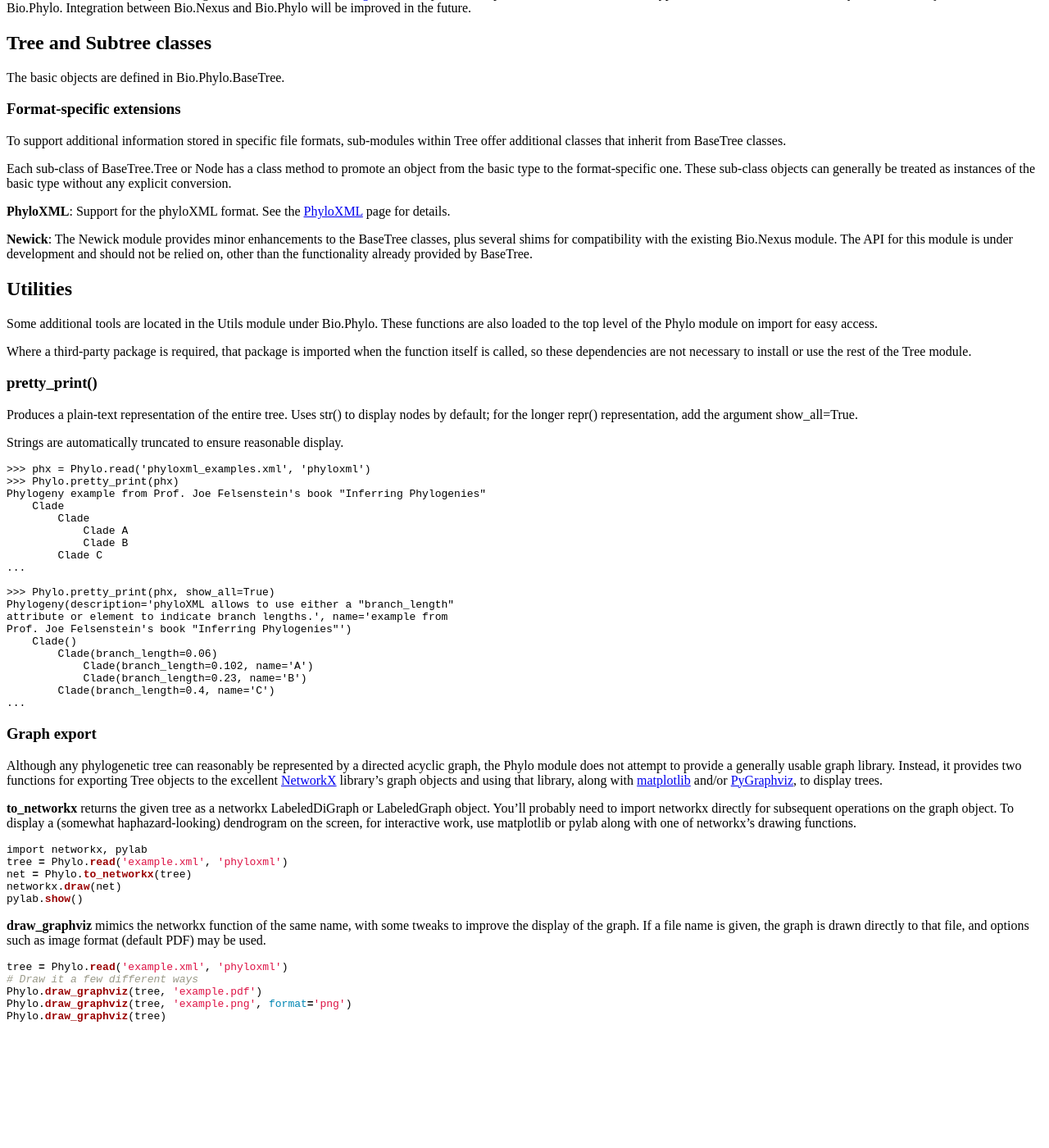
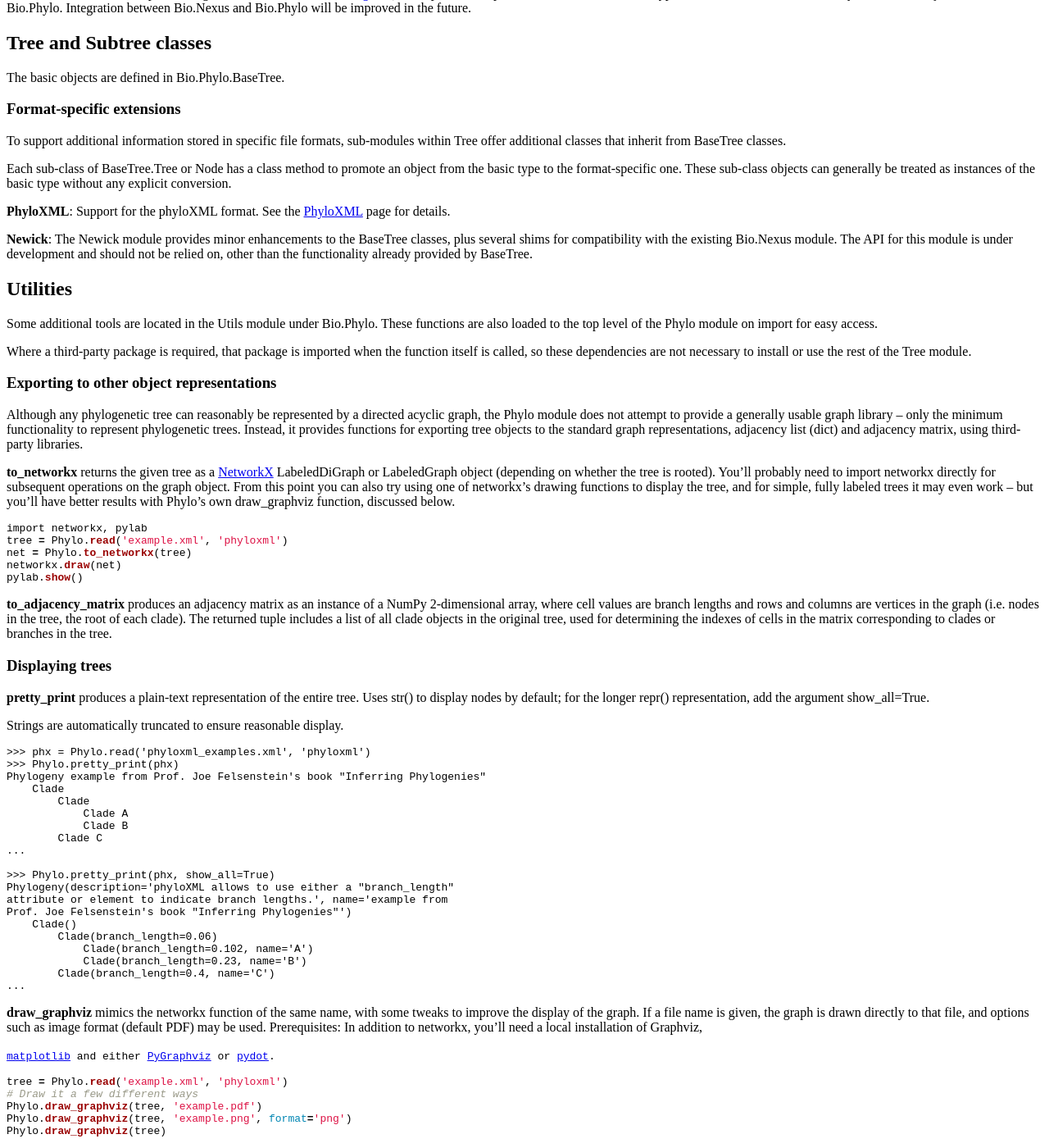
Before and after one commit to biopython/biopython.github.io, a Jekyll site: the page built from wiki/Phylo.md, in a window 1280 px wide and 1400 px high, scrolled down 1976 px. Shown: the whole window at 82% size. Built offline with Jekyll 4.4.1, drawn with Linux system fonts in a browser that asks for light colours; before the commit the page ends 3236 px from its top, so only the background shows below that.

Commit message:
/* Utilities */ Reorg & described to_adjacency_matrix

````diff
--- a/wiki/Phylo.md
+++ b/wiki/Phylo.md
@@ -207,11 +207,44 @@ Where a third-party package is required, that package is imported when
 the function itself is called, so these dependencies are not necessary
 to install or use the rest of the Tree module.
 
-### pretty\_print()
+### Exporting to other object representations
 
-Produces a plain-text representation of the entire tree. Uses str() to
-display nodes by default; for the longer repr() representation, add the
-argument show\_all=True.
+Although any phylogenetic tree can reasonably be represented by a
+directed acyclic graph, the Phylo module does not attempt to provide a
+generally usable graph library -- only the minimum functionality to
+represent phylogenetic trees. Instead, it provides functions for
+exporting tree objects to the standard graph representations, adjacency
+list (dict) and adjacency matrix, using third-party libraries.
+
+**to\_networkx** returns the given tree as a
+[NetworkX](http://networkx.lanl.gov/) LabeledDiGraph or LabeledGraph
+object (depending on whether the tree is rooted). You'll probably need
+to import networkx directly for subsequent operations on the graph
+object. From this point you can also try using one of networkx's drawing
+functions to display the tree, and for simple, fully labeled trees it
+may even work -- but you'll have better results with Phylo's own
+draw\_graphviz function, discussed below.
+
+``` python
+import networkx, pylab
+tree = Phylo.read('example.xml', 'phyloxml')
+net = Phylo.to_networkx(tree)
+networkx.draw(net)
+pylab.show()
+```
+
+**to\_adjacency\_matrix** produces an adjacency matrix as an instance of
+a NumPy 2-dimensional array, where cell values are branch lengths and
+rows and columns are vertices in the graph (i.e. nodes in the tree, the
+root of each clade). The returned tuple includes a list of all clade
+objects in the original tree, used for determining the indexes of cells
+in the matrix corresponding to clades or branches in the tree.
+
+### Displaying trees
+
+**pretty\_print** produces a plain-text representation of the entire
+tree. Uses str() to display nodes by default; for the longer repr()
+representation, add the argument show\_all=True.
 
 Strings are automatically truncated to ensure reasonable display.
 
@@ -236,35 +269,13 @@ Strings are automatically truncated to ensure reasonable display.
             Clade(branch_length=0.4, name='C')
     ...
 
-### Graph export
-
-Although any phylogenetic tree can reasonably be represented by a
-directed acyclic graph, the Phylo module does not attempt to provide a
-generally usable graph library. Instead, it provides two functions for
-exporting Tree objects to the excellent
-[NetworkX](http://networkx.lanl.gov/) library's graph objects and using
-that library, along with
-[matplotlib](http://matplotlib.sourceforge.net/) and/or
-[PyGraphviz](http://networkx.lanl.gov/pygraphviz/), to display trees.
-
-**to\_networkx** returns the given tree as a networkx LabeledDiGraph or
-LabeledGraph object. You'll probably need to import networkx directly
-for subsequent operations on the graph object. To display a (somewhat
-haphazard-looking) dendrogram on the screen, for interactive work, use
-matplotlib or pylab along with one of networkx's drawing functions.
-
-``` python
-import networkx, pylab
-tree = Phylo.read('example.xml', 'phyloxml')
-net = Phylo.to_networkx(tree)
-networkx.draw(net)
-pylab.show()
-```
-
 **draw\_graphviz** mimics the networkx function of the same name, with
 some tweaks to improve the display of the graph. If a file name is
 given, the graph is drawn directly to that file, and options such as
-image format (default PDF) may be used.
+image format (default PDF) may be used. Prerequisites: In addition to
+networkx, you'll need a local installation of Graphviz,
+
+[`matplotlib`](http://matplotlib.sourceforge.net/)` and either `[`PyGraphviz`](http://networkx.lanl.gov/pygraphviz/)` or `[`pydot`](http://dkbza.org/pydot.html)`.`
 
 ``` python
 tree = Phylo.read('example.xml', 'phyloxml')
````
Also changed, not shown: 1 other file.
